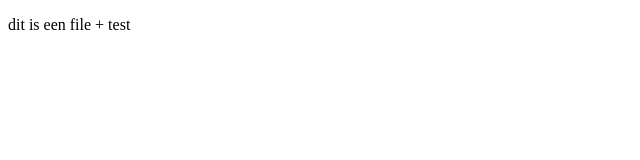
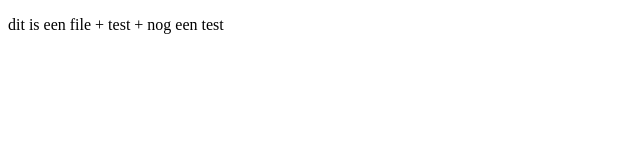
Before and after one commit to Basdejong05/basdejong05.github.io, a plain HTML site: page index.html in a window 1280 px wide. Shown: the full height of the page, 0-640 px from the left. Drawn offline with Linux system fonts and the light colour scheme.

Commit message:
nog een update
dd

```diff
--- a/index.html
+++ b/index.html
@@ -8,7 +8,7 @@
 </head>
 <body>
     <p>
-        dit is een file + test
+        dit is een file + test + nog een test
     </p>
 </body>
 </html>
```
